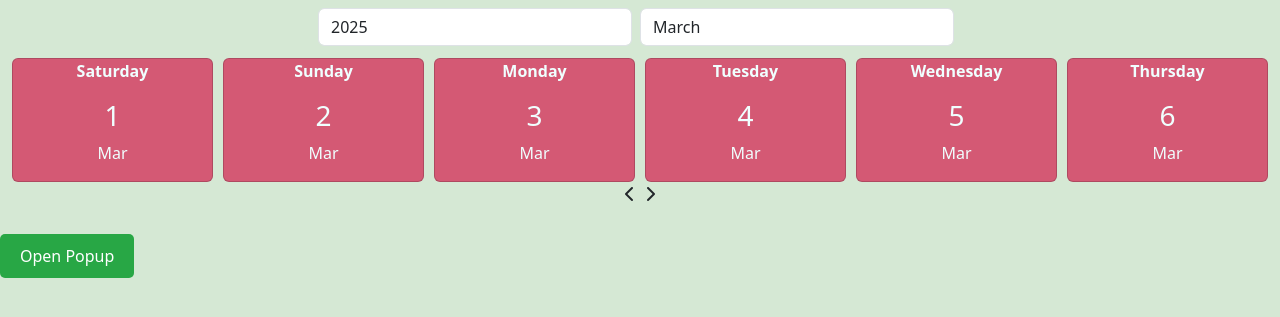
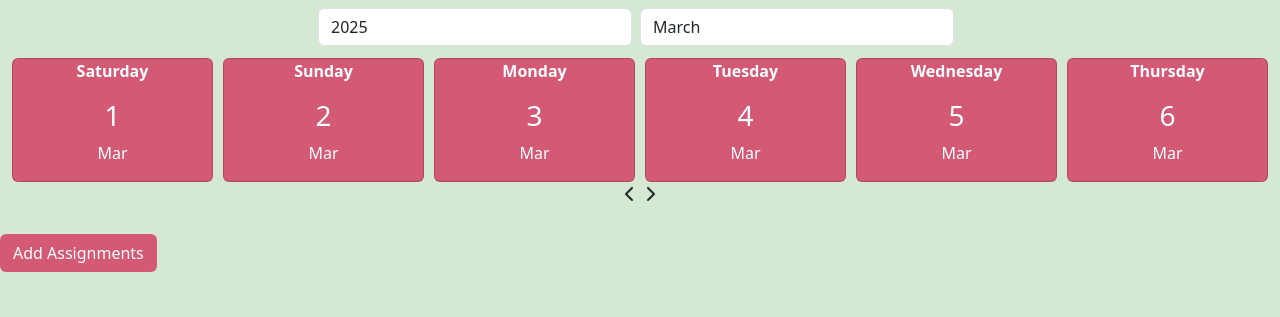
Before and after one commit to Brooklyn-STEAM/10043-Developing-a-Specialized-Tracker-To-Centralize-Assignments-Due-Dates, a Flask app: page / in a window 1280 px wide. Shown: the part 77-394 px from the top of the page. Run offline with Flask 3, Linux system fonts and the light colour scheme.

Commit message:
Button from Home

```diff
--- a/templates/mainpage.html.jinja
+++ b/templates/mainpage.html.jinja
@@ -57,8 +57,7 @@
 
   </div>
 
-   <button id="openPopup" style="padding: 10px 20px; background-color: #28a745;
-                                  color: #fff; border: none; border-radius: 5px;">Open Popup</button>
+   <button id="openPopup" class="btn btn-cstm-red">Add Assignments</button>
     <div id="popup" class="popup">
         <div class="popup-content">
             <h2>Create A New Assignment</h2>
```
